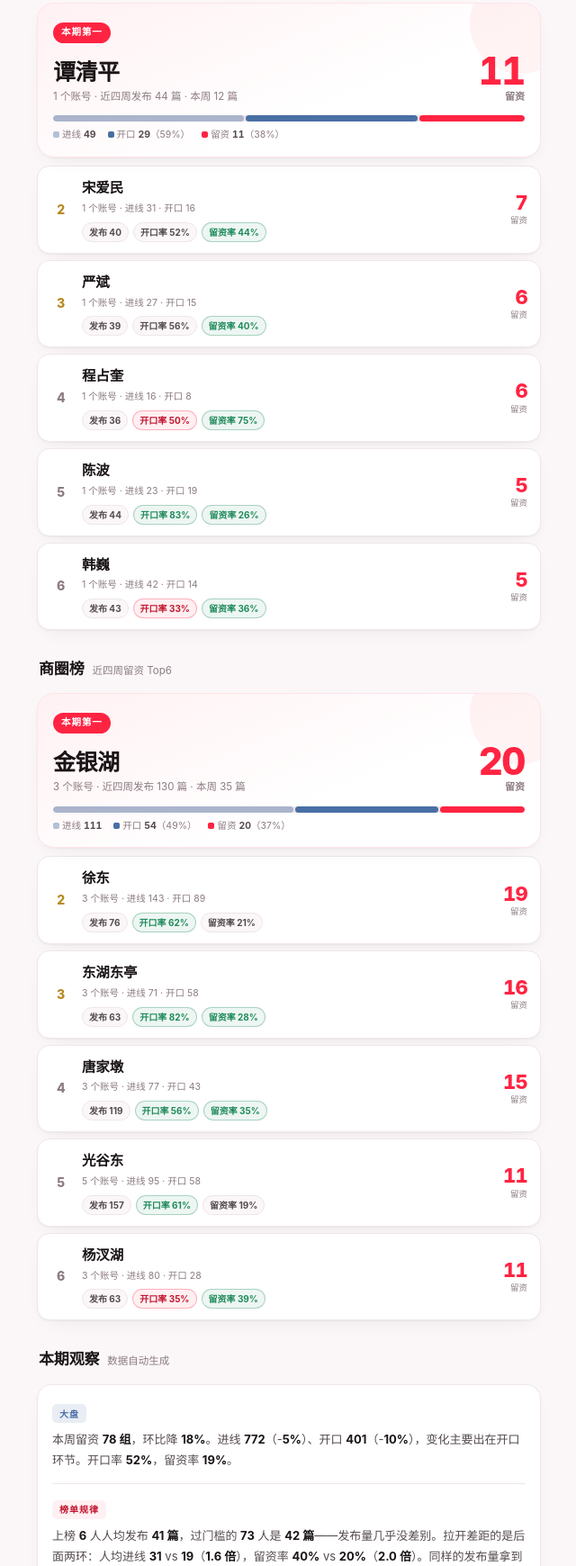
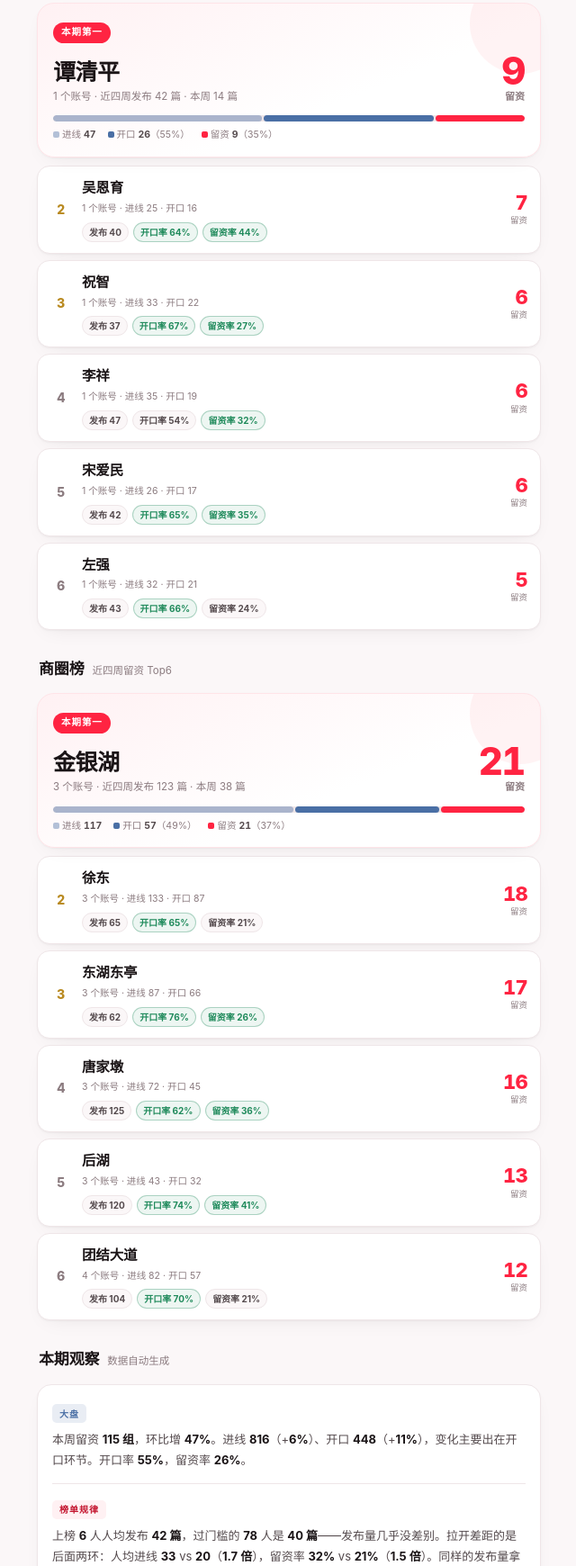
Before and after one commit to yan632186045-source/AIGC-dashboard-2, a plain HTML site: page bang.html in a window 1280 px wide. Shown: the part 333-2073 px from the top of the page at 90% size, without its empty margins (319-959 px from the left). Drawn offline with Linux system fonts and the light colour scheme.

Commit message:
AIGC营销号周度晾晒榜 8.24-8.30
Co-Authored-By: Claude Fable 5 <noreply@anthropic.com>

```diff
--- a/bang.html
+++ b/bang.html
@@ -1,7 +1,7 @@
 <!doctype html>
 <html lang="zh"><head><meta charset="utf-8">
 <meta name="viewport" content="width=device-width,initial-scale=1">
-<title>AIGC营销号周度榜 · 8.17-8.23</title>
+<title>AIGC营销号周度榜 · 8.24-8.30</title>
 <style>
 :root{
   --red:#FF2442; --red-deep:#C4162F; --blush:#FFF1F3; --blush-2:#FFE4E8;
@@ -124,121 +124,121 @@ h1{font-size:27px;font-weight:800;letter-spacing:-.02em;line-height:1.25;margin:
 <header class="mast">
   <div class="kicker">AIGC 营销号 · 周度晾晒</div>
   <h1>近四周谁把线索留住了</h1>
-  <div class="period">榜单区间 <b>7.27–8.23</b>（近四周滚动）　·　本周 <b>8.17–8.23</b></div>
+  <div class="period">榜单区间 <b>8.3–8.30</b>（近四周滚动）　·　本周 <b>8.24–8.30</b></div>
   <div class="gate">上榜门槛　本周发布 ≥10 篇</div>
 </header>
 
 <div class="tiles">
-  <div class="tile"><div class="lb">本周全盘留资</div><div class="vl num">78</div>
-    <div class="sb dn">▼ 18% 环比上周</div></div>
-  <div class="tile"><div class="lb">本周进线 / 开口</div><div class="vl num">772<span style="font-size:15px;color:var(--muted)"> / 401</span></div>
-    <div class="sb">开口率 52%</div></div>
-  <div class="tile"><div class="lb">过门槛人数</div><div class="vl num">73</div>
-    <div class="sb">共 165 位持号人</div></div>
+  <div class="tile"><div class="lb">本周全盘留资</div><div class="vl num">115</div>
+    <div class="sb up">▲ 47% 环比上周</div></div>
+  <div class="tile"><div class="lb">本周进线 / 开口</div><div class="vl num">816<span style="font-size:15px;color:var(--muted)"> / 448</span></div>
+    <div class="sb">开口率 55%</div></div>
+  <div class="tile"><div class="lb">过门槛人数</div><div class="vl num">78</div>
+    <div class="sb">共 213 位持号人</div></div>
 </div>
 
 <section class="sec"><div class="sec-hd"><span class="sec-t">持号人榜</span><span class="sec-s">近四周留资 Top6</span></div><div class="champ">
       <span class="crown">本期第一</span>
       <div class="champ-row">
         <div><div class="champ-nm">谭清平</div>
-          <div class="champ-meta">1 个账号 · 近四周发布 44 篇 · 本周 12 篇</div></div>
-        <div class="champ-ld"><div class="n num">11</div><div class="u">留资</div></div>
+          <div class="champ-meta">1 个账号 · 近四周发布 42 篇 · 本周 14 篇</div></div>
+        <div class="champ-ld"><div class="n num">9</div><div class="u">留资</div></div>
       </div><div class="flow">
       <div class="flow-bar">
-        <i class="f-ib" style="width:40.8%"></i><i class="f-ac" style="width:36.7%"></i><i class="f-ld" style="width:22.4%"></i>
+        <i class="f-ib" style="width:44.7%"></i><i class="f-ac" style="width:36.2%"></i><i class="f-ld" style="width:19.1%"></i>
       </div>
       <div class="flow-lg">
-        <span><i class="dot f-ib"></i>进线 <s class="num">49</s></span>
-        <span><i class="dot f-ac"></i>开口 <s class="num">29</s>（59%）</span>
-        <span><i class="dot f-ld"></i>留资 <s class="num">11</s>（38%）</span>
+        <span><i class="dot f-ib"></i>进线 <s class="num">47</s></span>
+        <span><i class="dot f-ac"></i>开口 <s class="num">26</s>（55%）</span>
+        <span><i class="dot f-ld"></i>留资 <s class="num">9</s>（35%）</span>
       </div>
     </div></div><div class="row">
         <div class="rk top">2</div>
-        <div class="who"><div class="nm">宋爱民</div>
-          <div class="mt">1 个账号 · 进线 31 · 开口 16</div>
-          <div class="pills"><span class="pill">发布 40</span><span class="pill ">开口率 52%</span><span class="pill hi">留资率 44%</span></div></div>
+        <div class="who"><div class="nm">吴恩育</div>
+          <div class="mt">1 个账号 · 进线 25 · 开口 16</div>
+          <div class="pills"><span class="pill">发布 40</span><span class="pill hi">开口率 64%</span><span class="pill hi">留资率 44%</span></div></div>
         <div class="ld"><div class="n num">7</div><div class="u">留资</div></div>
       </div><div class="row">
         <div class="rk top">3</div>
-        <div class="who"><div class="nm">严斌</div>
-          <div class="mt">1 个账号 · 进线 27 · 开口 15</div>
-          <div class="pills"><span class="pill">发布 39</span><span class="pill ">开口率 56%</span><span class="pill hi">留资率 40%</span></div></div>
+        <div class="who"><div class="nm">祝智</div>
+          <div class="mt">1 个账号 · 进线 33 · 开口 22</div>
+          <div class="pills"><span class="pill">发布 37</span><span class="pill hi">开口率 67%</span><span class="pill hi">留资率 27%</span></div></div>
         <div class="ld"><div class="n num">6</div><div class="u">留资</div></div>
       </div><div class="row">
         <div class="rk">4</div>
-        <div class="who"><div class="nm">程占奎</div>
-          <div class="mt">1 个账号 · 进线 16 · 开口 8</div>
-          <div class="pills"><span class="pill">发布 36</span><span class="pill lo">开口率 50%</span><span class="pill hi">留资率 75%</span></div></div>
+        <div class="who"><div class="nm">李祥</div>
+          <div class="mt">1 个账号 · 进线 35 · 开口 19</div>
+          <div class="pills"><span class="pill">发布 47</span><span class="pill ">开口率 54%</span><span class="pill hi">留资率 32%</span></div></div>
         <div class="ld"><div class="n num">6</div><div class="u">留资</div></div>
       </div><div class="row">
         <div class="rk">5</div>
-        <div class="who"><div class="nm">陈波</div>
-          <div class="mt">1 个账号 · 进线 23 · 开口 19</div>
-          <div class="pills"><span class="pill">发布 44</span><span class="pill hi">开口率 83%</span><span class="pill hi">留资率 26%</span></div></div>
-        <div class="ld"><div class="n num">5</div><div class="u">留资</div></div>
+        <div class="who"><div class="nm">宋爱民</div>
+          <div class="mt">1 个账号 · 进线 26 · 开口 17</div>
+          <div class="pills"><span class="pill">发布 42</span><span class="pill hi">开口率 65%</span><span class="pill hi">留资率 35%</span></div></div>
+        <div class="ld"><div class="n num">6</div><div class="u">留资</div></div>
       </div><div class="row">
         <div class="rk">6</div>
-        <div class="who"><div class="nm">韩巍</div>
-          <div class="mt">1 个账号 · 进线 42 · 开口 14</div>
-          <div class="pills"><span class="pill">发布 43</span><span class="pill lo">开口率 33%</span><span class="pill hi">留资率 36%</span></div></div>
+        <div class="who"><div class="nm">左强</div>
+          <div class="mt">1 个账号 · 进线 32 · 开口 21</div>
+          <div class="pills"><span class="pill">发布 43</span><span class="pill hi">开口率 66%</span><span class="pill ">留资率 24%</span></div></div>
         <div class="ld"><div class="n num">5</div><div class="u">留资</div></div>
       </div></section>
 <section class="sec"><div class="sec-hd"><span class="sec-t">商圈榜</span><span class="sec-s">近四周留资 Top6</span></div><div class="champ">
       <span class="crown">本期第一</span>
       <div class="champ-row">
         <div><div class="champ-nm">金银湖</div>
-          <div class="champ-meta">3 个账号 · 近四周发布 130 篇 · 本周 35 篇</div></div>
-        <div class="champ-ld"><div class="n num">20</div><div class="u">留资</div></div>
+          <div class="champ-meta">3 个账号 · 近四周发布 123 篇 · 本周 38 篇</div></div>
+        <div class="champ-ld"><div class="n num">21</div><div class="u">留资</div></div>
       </div><div class="flow">
       <div class="flow-bar">
-        <i class="f-ib" style="width:51.4%"></i><i class="f-ac" style="width:30.6%"></i><i class="f-ld" style="width:18.0%"></i>
+        <i class="f-ib" style="width:51.3%"></i><i class="f-ac" style="width:30.8%"></i><i class="f-ld" style="width:17.9%"></i>
       </div>
       <div class="flow-lg">
-        <span><i class="dot f-ib"></i>进线 <s class="num">111</s></span>
-        <span><i class="dot f-ac"></i>开口 <s class="num">54</s>（49%）</span>
-        <span><i class="dot f-ld"></i>留资 <s class="num">20</s>（37%）</span>
+        <span><i class="dot f-ib"></i>进线 <s class="num">117</s></span>
+        <span><i class="dot f-ac"></i>开口 <s class="num">57</s>（49%）</span>
+        <span><i class="dot f-ld"></i>留资 <s class="num">21</s>（37%）</span>
       </div>
     </div></div><div class="row">
         <div class="rk top">2</div>
         <div class="who"><div class="nm">徐东</div>
-          <div class="mt">3 个账号 · 进线 143 · 开口 89</div>
-          <div class="pills"><span class="pill">发布 76</span><span class="pill hi">开口率 62%</span><span class="pill ">留资率 21%</span></div></div>
-        <div class="ld"><div class="n num">19</div><div class="u">留资</div></div>
+          <div class="mt">3 个账号 · 进线 133 · 开口 87</div>
+          <div class="pills"><span class="pill">发布 65</span><span class="pill hi">开口率 65%</span><span class="pill ">留资率 21%</span></div></div>
+        <div class="ld"><div class="n num">18</div><div class="u">留资</div></div>
       </div><div class="row">
         <div class="rk top">3</div>
         <div class="who"><div class="nm">东湖东亭</div>
-          <div class="mt">3 个账号 · 进线 71 · 开口 58</div>
-          <div class="pills"><span class="pill">发布 63</span><span class="pill hi">开口率 82%</span><span class="pill hi">留资率 28%</span></div></div>
-        <div class="ld"><div class="n num">16</div><div class="u">留资</div></div>
+          <div class="mt">3 个账号 · 进线 87 · 开口 66</div>
+          <div class="pills"><span class="pill">发布 62</span><span class="pill hi">开口率 76%</span><span class="pill hi">留资率 26%</span></div></div>
+        <div class="ld"><div class="n num">17</div><div class="u">留资</div></div>
       </div><div class="row">
         <div class="rk">4</div>
         <div class="who"><div class="nm">唐家墩</div>
-          <div class="mt">3 个账号 · 进线 77 · 开口 43</div>
-          <div class="pills"><span class="pill">发布 119</span><span class="pill hi">开口率 56%</span><span class="pill hi">留资率 35%</span></div></div>
-        <div class="ld"><div class="n num">15</div><div class="u">留资</div></div>
+          <div class="mt">3 个账号 · 进线 72 · 开口 45</div>
+          <div class="pills"><span class="pill">发布 125</span><span class="pill hi">开口率 62%</span><span class="pill hi">留资率 36%</span></div></div>
+        <div class="ld"><div class="n num">16</div><div class="u">留资</div></div>
       </div><div class="row">
         <div class="rk">5</div>
-        <div class="who"><div class="nm">光谷东</div>
-          <div class="mt">5 个账号 · 进线 95 · 开口 58</div>
-          <div class="pills"><span class="pill">发布 157</span><span class="pill hi">开口率 61%</span><span class="pill ">留资率 19%</span></div></div>
-        <div class="ld"><div class="n num">11</div><div class="u">留资</div></div>
+        <div class="who"><div class="nm">后湖</div>
+          <div class="mt">3 个账号 · 进线 43 · 开口 32</div>
+          <div class="pills"><span class="pill">发布 120</span><span class="pill hi">开口率 74%</span><span class="pill hi">留资率 41%</span></div></div>
+        <div class="ld"><div class="n num">13</div><div class="u">留资</div></div>
       </div><div class="row">
         <div class="rk">6</div>
-        <div class="who"><div class="nm">杨汊湖</div>
-          <div class="mt">3 个账号 · 进线 80 · 开口 28</div>
-          <div class="pills"><span class="pill">发布 63</span><span class="pill lo">开口率 35%</span><span class="pill hi">留资率 39%</span></div></div>
-        <div class="ld"><div class="n num">11</div><div class="u">留资</div></div>
+        <div class="who"><div class="nm">团结大道</div>
+          <div class="mt">4 个账号 · 进线 82 · 开口 57</div>
+          <div class="pills"><span class="pill">发布 104</span><span class="pill hi">开口率 70%</span><span class="pill ">留资率 21%</span></div></div>
+        <div class="ld"><div class="n num">12</div><div class="u">留资</div></div>
       </div></section>
 
 <section class="sec">
   <div class="sec-hd"><span class="sec-t">本期观察</span><span class="sec-s">数据自动生成</span></div>
-  <div class="obs"><div class="ob"><span class="ob-t" data-k="大盘">大盘</span><div class="ob-b">本周留资 <b>78 组</b>，环比降 <b>18%</b>。进线 <b>772</b>（-<b>5%</b>）、开口 <b>401</b>（-<b>10%</b>），变化主要出在开口环节。开口率 <b>52%</b>，留资率 <b>19%</b>。</div></div><div class="ob"><span class="ob-t" data-k="榜单规律">榜单规律</span><div class="ob-b">上榜 <b>6</b> 人人均发布 <b>41 篇</b>，过门槛的 <b>73</b> 人是 <b>42 篇</b>——发布量几乎没差别。拉开差距的是后面两环：人均进线 <b>31</b> vs <b>19</b>（<b>1.6 倍</b>），留资率 <b>40%</b> vs <b>20%</b>（<b>2.0 倍</b>）。同样的发布量拿到两倍进线，说明差别在内容本身而不是勤奋程度。</div></div><div class="ob"><span class="ob-t" data-k="值得对标">值得对标</span><div class="ob-b">程占奎 用 <b>16 个</b>进线做出 <b>6 个</b>留资（留资率 <b>75%</b>）；谭清平 进线 <b>49</b> 是榜内最多的，留资 <b>11</b>、留资率只有 <b>38%</b>。两人发布量相近（<b>36 篇</b> / <b>44 篇</b>），差别在私信之后的承接——这两个人的话术值得放在一起对一遍。</div></div><div class="ob"><span class="ob-t" data-k="待改善">待改善</span><div class="ob-b">近四周里，<b>5</b> 人进线够多（合计 <b>217</b>）但开口率不到 <b>40%</b>，只聊开了 <b>53 个</b>；<b>6</b> 人开口过 <b>15</b> 却几乎留不下人，其中 刘奇 开口 <b>23 个</b>、留资 <b>1 个</b>。这几位不进公示榜，名单和诊断另附。</div></div></div>
+  <div class="obs"><div class="ob"><span class="ob-t" data-k="大盘">大盘</span><div class="ob-b">本周留资 <b>115 组</b>，环比增 <b>47%</b>。进线 <b>816</b>（+<b>6%</b>）、开口 <b>448</b>（+<b>11%</b>），变化主要出在开口环节。开口率 <b>55%</b>，留资率 <b>26%</b>。</div></div><div class="ob"><span class="ob-t" data-k="榜单规律">榜单规律</span><div class="ob-b">上榜 <b>6</b> 人人均发布 <b>42 篇</b>，过门槛的 <b>78</b> 人是 <b>40 篇</b>——发布量几乎没差别。拉开差距的是后面两环：人均进线 <b>33</b> vs <b>20</b>（<b>1.7 倍</b>），留资率 <b>32%</b> vs <b>21%</b>（<b>1.5 倍</b>）。同样的发布量拿到两倍进线，说明差别在内容本身而不是勤奋程度。</div></div><div class="ob"><span class="ob-t" data-k="待改善">待改善</span><div class="ob-b">近四周里，<b>9</b> 人进线够多（合计 <b>262</b>）但开口率不到 <b>40%</b>，只聊开了 <b>79 个</b>；<b>3</b> 人开口过 <b>15</b> 却几乎留不下人，其中 刘奇 开口 <b>22 个</b>、留资 <b>1 个</b>。这几位不进公示榜，名单和诊断另附。</div></div></div>
 </section>
 
 <div class="note">
   <div class="note-t">怎么看这张榜</div>
   排名取<b>近四周滚动留资量</b>，不是单周——单周样本太小，名次会随机跳动。上榜前提是<b>本周发布 ≥10 篇</b>，光靠历史笔记吃老本的不进榜。<br>
-  每行的<b>开口率 / 留资率</b>与上榜群体基准（54% / 20%）比较：绿色表示明显高于基准，红色表示明显偏低——留资多但留资率红，说明是靠量堆出来的，承接还有空间。<br>
+  每行的<b>开口率 / 留资率</b>与上榜群体基准（57% / 21%）比较：绿色表示明显高于基准，红色表示明显偏低——留资多但留资率红，说明是靠量堆出来的，承接还有空间。<br>
   商圈榜与选房师榜高度重合（一个商圈基本一位选房师），故只列商圈。榜外账号的具体问题另附清单，不在本榜公示。
 </div>
 
```
